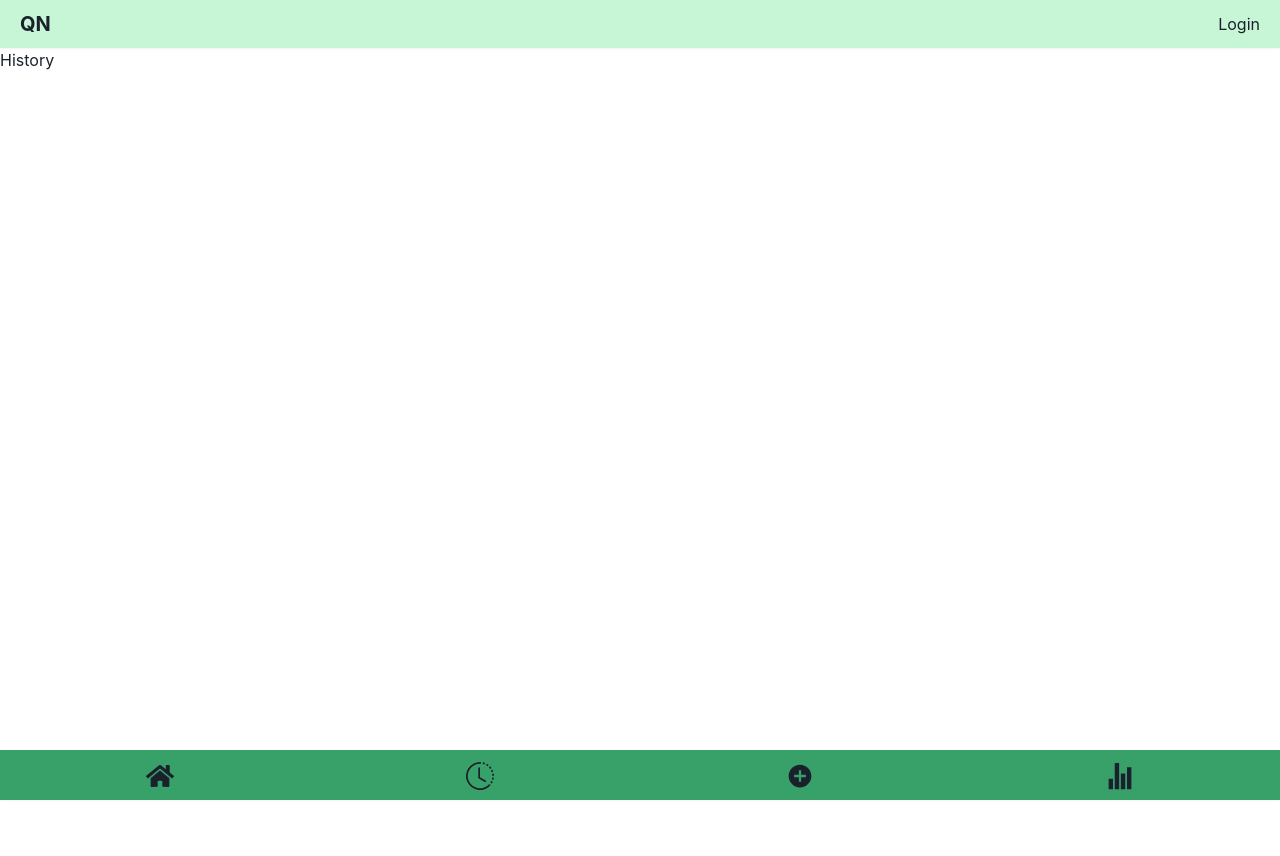
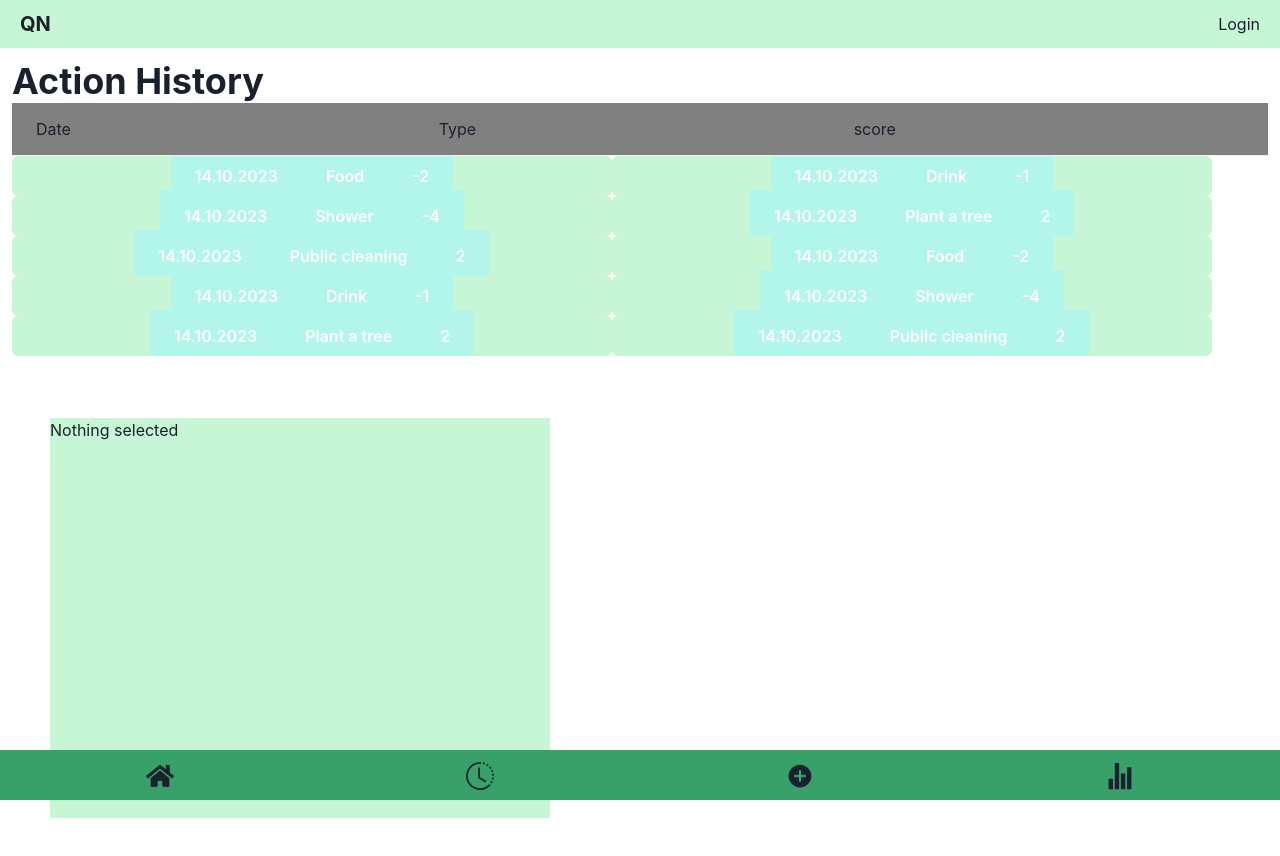
Before and after one commit to zbyju/dream-team-collabothon, a Next.js app in the folder src/: page /app/history in a window 1280 px wide. Shown: the top 856 px of the page. Before the commit the page ends 800 px from the top, so only its background shows below. Built offline with nearby package versions, Linux system fonts and the light colour scheme.

Commit message:
Update frontend

```diff
--- a/src/pages/app/history.tsx
+++ b/src/pages/app/history.tsx
@@ -1,9 +1,68 @@
+import React, { useState } from "react";
 import Layout from "../../components/layouts/Layout";
+import {
+  Heading,
+  Table,
+  Thead,
+  Tbody,
+  Tr,
+  Th,
+  Td,
+  Box,
+  ChakraProvider,
+  Text,
+  Button,
+} from "@chakra-ui/react";
 
 export default function History() {
+  const transactionsHistory = [
+    {id: 1, date:'14.10.2023', transactionType: "Food", score:-2, description: 'it was a 22nice day'},
+    {id: 2, date:'14.10.2023', transactionType: "Drink", score:-1, description: 'it was a n23345ice day'},
+    {id: 3, date:'14.10.2023', transactionType: 'Shower', score:-4, description: 'it was a nice day'},
+    {id: 4, date:'14.10.2023', transactionType: 'Plant a tree', score:2, description: 'it was a nice day'},
+    {id: 5, date:'14.10.2023', transactionType: 'Public cleaning', score:2, description: 'it was a nice day'},
+    {id: 6, date:'14.10.2023', transactionType: "Food", score:-2, description: 'it was a nice day'},
+    {id: 7, date:'14.10.2023', transactionType: "Drink", score:-1, description: 'it was a nice day'},
+    {id: 8, date:'14.10.2023', transactionType: 'Shower', score:-4, description: 'it was a nice day'},
+    {id: 9, date:'14.10.2023', transactionType: 'Plant a tree', score:2, description: 'it was a nice day'},
+    {id: 10, date:'14.10.2023', transactionType: 'Public cleaning', score:2, description: 'it was a nice day'}
+  ]
+  const [selectedTransaction, setSelectedTransaction] = useState<any|null>(null)
+
   return (
     <Layout>
-      <h1>History</h1>
+      <div>
+        <Box padding={3}>
+        <Heading>Action History</Heading>
+          <Table>
+          <Thead position="sticky" top={0} bgColor="grey">
+                  <Tr>
+                        <Td>Date</Td>
+                        <Td>Type</Td>
+                        <Td>score</Td>
+                      </Tr>
+              </Thead>
+        </Table>
+        <Box overflowY="auto" maxHeight="300px">
+          <Table variant="striped" colorScheme="teal">
+            <Tbody m = {50}>
+            {transactionsHistory.map((transaction) => (
+                    <Button onClick={(event)=>{setSelectedTransaction(transaction)}} maxW ="600px" width = "600px" bg="green.100">
+                    <Tr>
+                      <Td>{transaction.date}</Td>
+                      <Td>{transaction.transactionType}</Td>
+                      <Td>{transaction.score}</Td>
+                    </Tr>
+                    </Button>
+                ))}
+            </Tbody>
+          </Table>
+        </Box>
+      </Box>
+      <Box width={500} height = "400px" m={50} bg ={"green.100"}>
+        {selectedTransaction === null ? (<Text>Nothing selected</Text>) : (<Text>{selectedTransaction.description}</Text>)}
+      </Box>
+      </div>
     </Layout>
-  )
+  );
 }
```
Also changed, not shown: src/pages/app/add.tsx (+8 -3 lines), src/pages/app/stats.tsx (+8 -1 lines).
